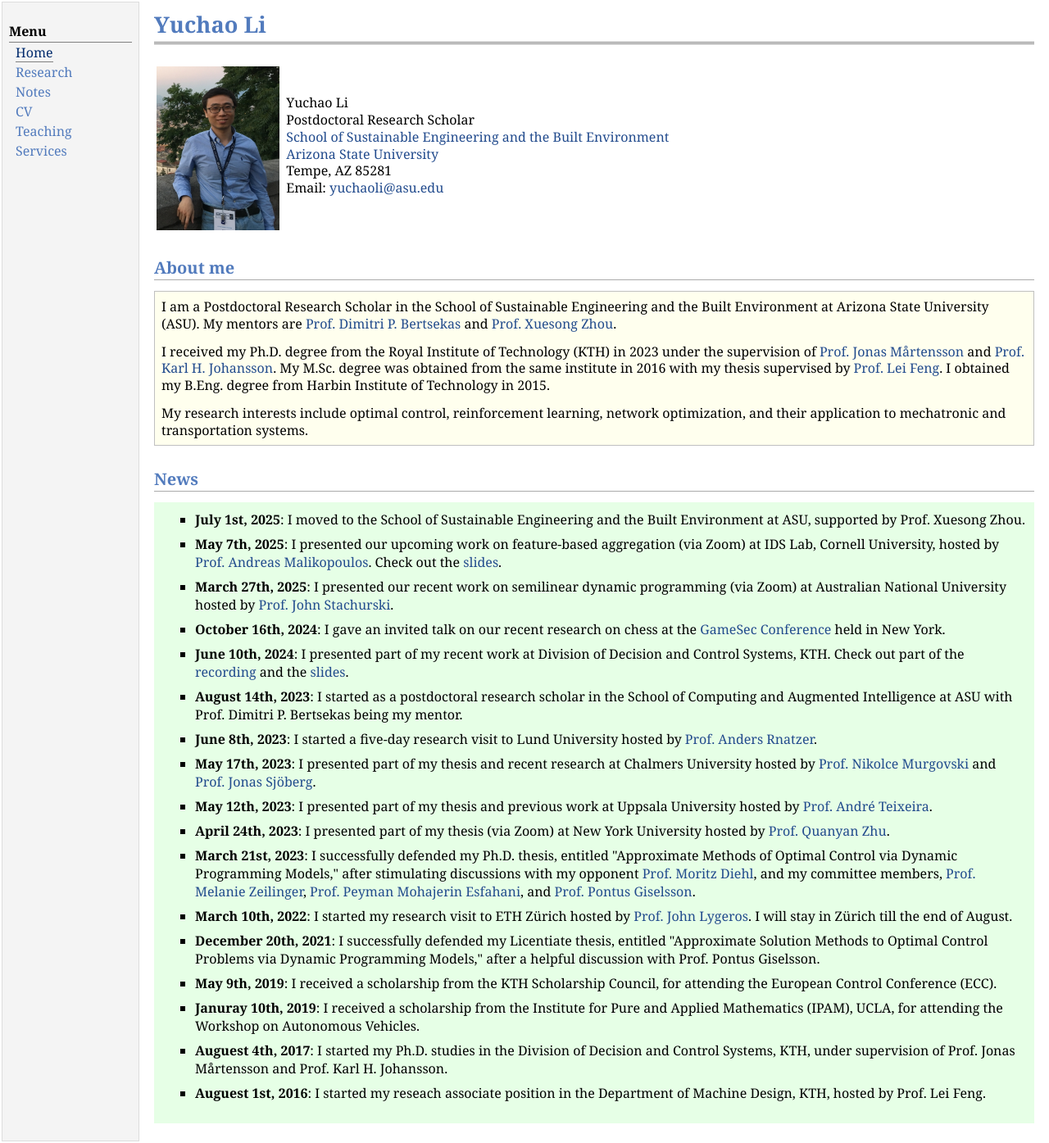
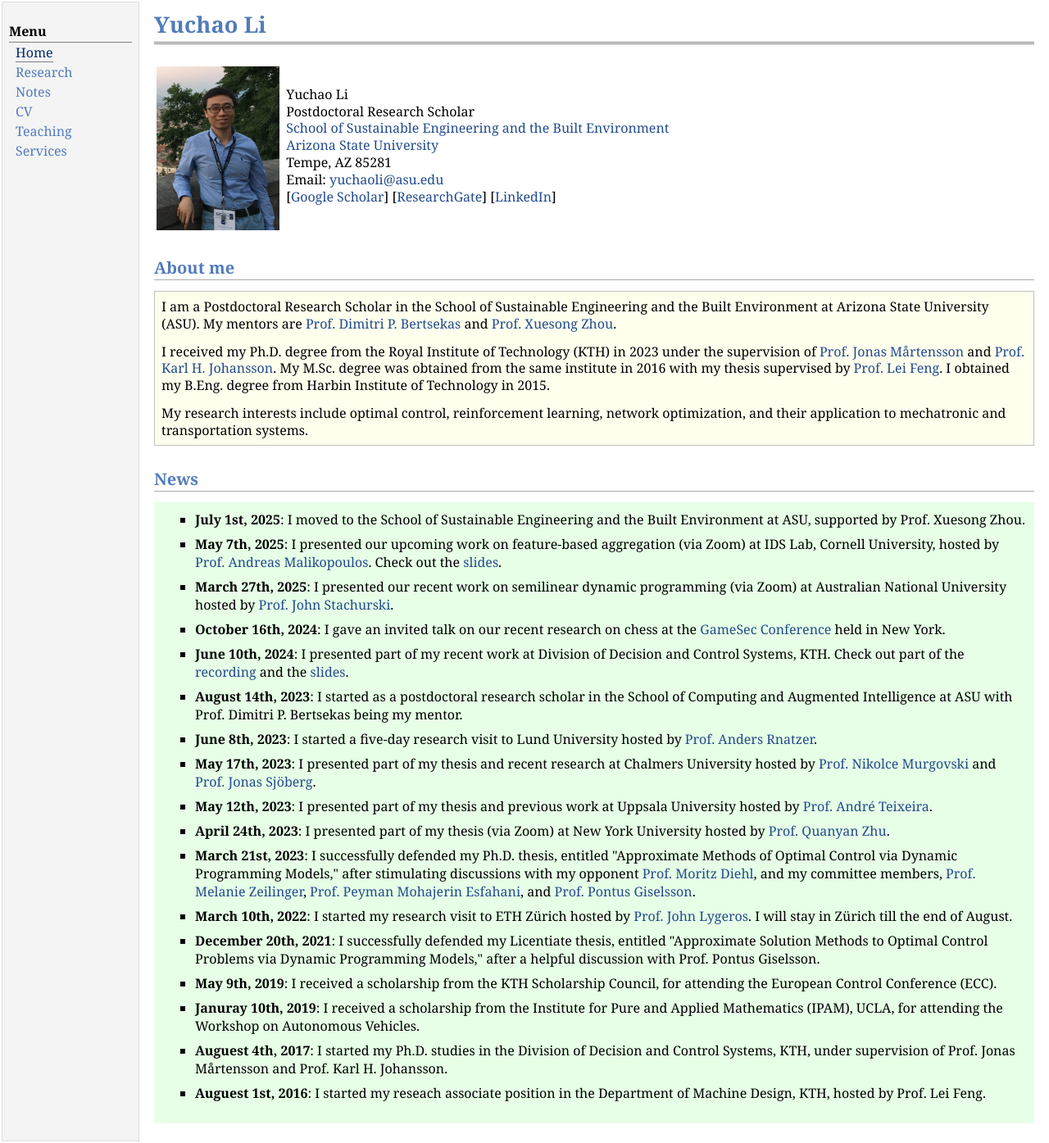
Before and after one commit to yuchaotaigu/yuchaotaigu.github.io, a Jekyll site: the page index.html, which Jekyll copies as it is, in a window 1280 px wide. Shown: the whole page at 82% size. Built offline with Jekyll 4.4.1, drawn with Linux system fonts in a browser that asks for light colours; comment, search, counter and statistics services are not loaded.

Commit message:
add links

```diff
--- a/index.html
+++ b/index.html
@@ -31,7 +31,8 @@ Postdoctoral Research Scholar<br />
 <a href="https://ssebe.engineering.asu.edu/">School of Sustainable Engineering and the Built Environment</a><br />
 <a href="https://www.asu.edu/">Arizona State University</a><br />
 Tempe, AZ 85281 <br />
-Email: <a href="mailto:yuchaoli@asu.edu">yuchaoli@asu.edu</a><br /></p>
+Email: <a href="mailto:yuchaoli@asu.edu">yuchaoli@asu.edu</a><br />
+[<a href="https://scholar.google.com/citations?user=vaEW6-EAAAAJ&hl=en&oi=ao">Google Scholar</a>] [<a href="https://www.researchgate.net/profile/Yuchao-Li-2?ev=hdr_xprf">ResearchGate</a>] [<a href="https://www.linkedin.com/in/li-yuchao-b145b7a6/">LinkedIn</a>]<br /></p>
 </td></tr></table>
 
 
```
